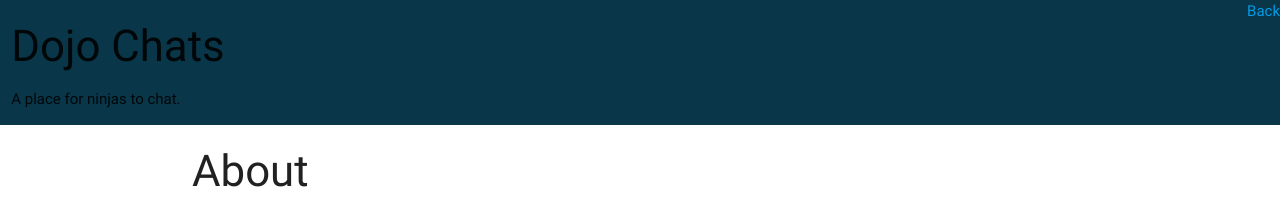
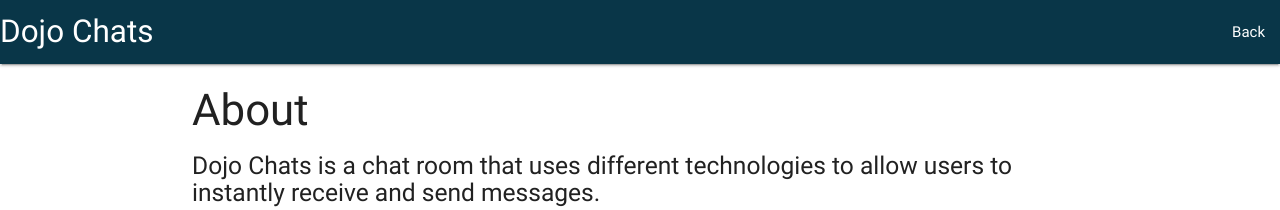
Before and after one commit to soikatesc/DojoChat, a website: page client/index.html at #!/about in a window 1280 px wide. Shown: the top 210 px of the page. Drawn offline with nearby package versions, Linux system fonts and the light colour scheme; files whose address does not match are found by name.

Commit message:
unknown changes

```diff
--- a/client/angular/controllers/messages_controller.js
+++ b/client/angular/controllers/messages_controller.js
@@ -4,6 +4,8 @@ app.controller('MessagesController', function(SocketConnector, MessageFactory, $
 	var recent_msg = {}
 	var self = this
 	self.msgs = []
+	self.user_msgs = []
+	self.other_msgs =[]
 	var load_count = 0;
 
 	self.events = MessageFactory.events
--- a/client/css/style.css
+++ b/client/css/style.css
@@ -9,7 +9,6 @@
 }
 #heading{
 	display: inline-block;
-	padding: left: 10%;
 	vertical-align: top;
 }
 .move-right{
--- a/client/partials/about.html
+++ b/client/partials/about.html
@@ -1,11 +1,21 @@
-<div class="nav-bar row">
+<nav>
+    <div class="nav-wrapper nav-bar">
+      <a href="/" class="brand-logo">Dojo Chats</a>
+      <ul id="nav-mobile" class="right hide-on-med-and-down">
+        <li><a href="/">Back</a></li>
+      </ul>
+    </div>
+</nav>
+
+<!-- <div class="nav-bar row">
 	<div class="col l6 text-white">
-		<h3>Dojo Chats</h3>
-		<p>A place for ninjas to chat.</p>
+		<h3 class="white-text">Dojo Chats</h3>
+		<p class="white-text">A place for ninjas to chat.</p>
 	</div>
-	<a href="/" class="move-right">Back</a>
-
-</div>
+	<div class="col l3">
+		<a href="/" class="move-right">Back</a>
+	</div>
+</div> -->
 <div class="container">
 	<h3>About</h3>
 	<h5>Dojo Chats is a chat room that uses different technologies to allow users to instantly receive and send messages.</h5>
```
Also changed, not shown: client/partials/login_user.html (+3 -3 lines).
